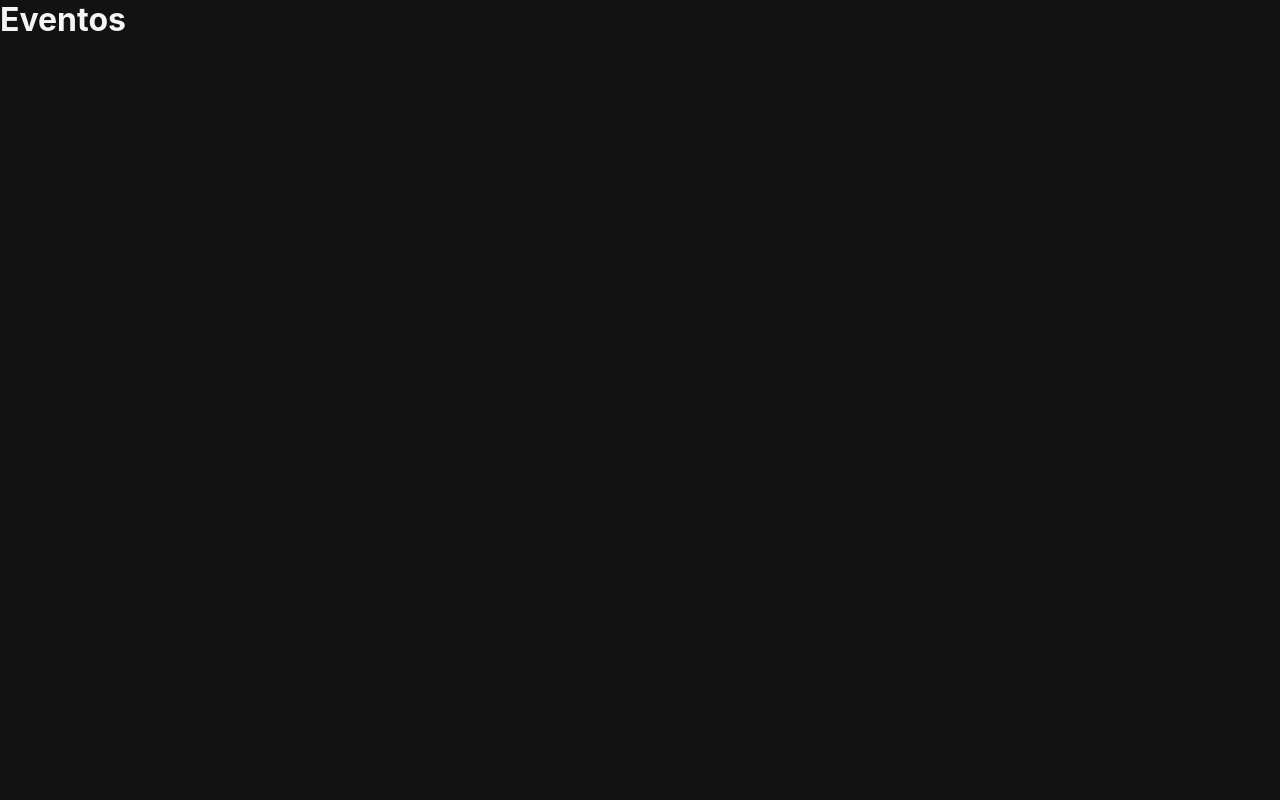
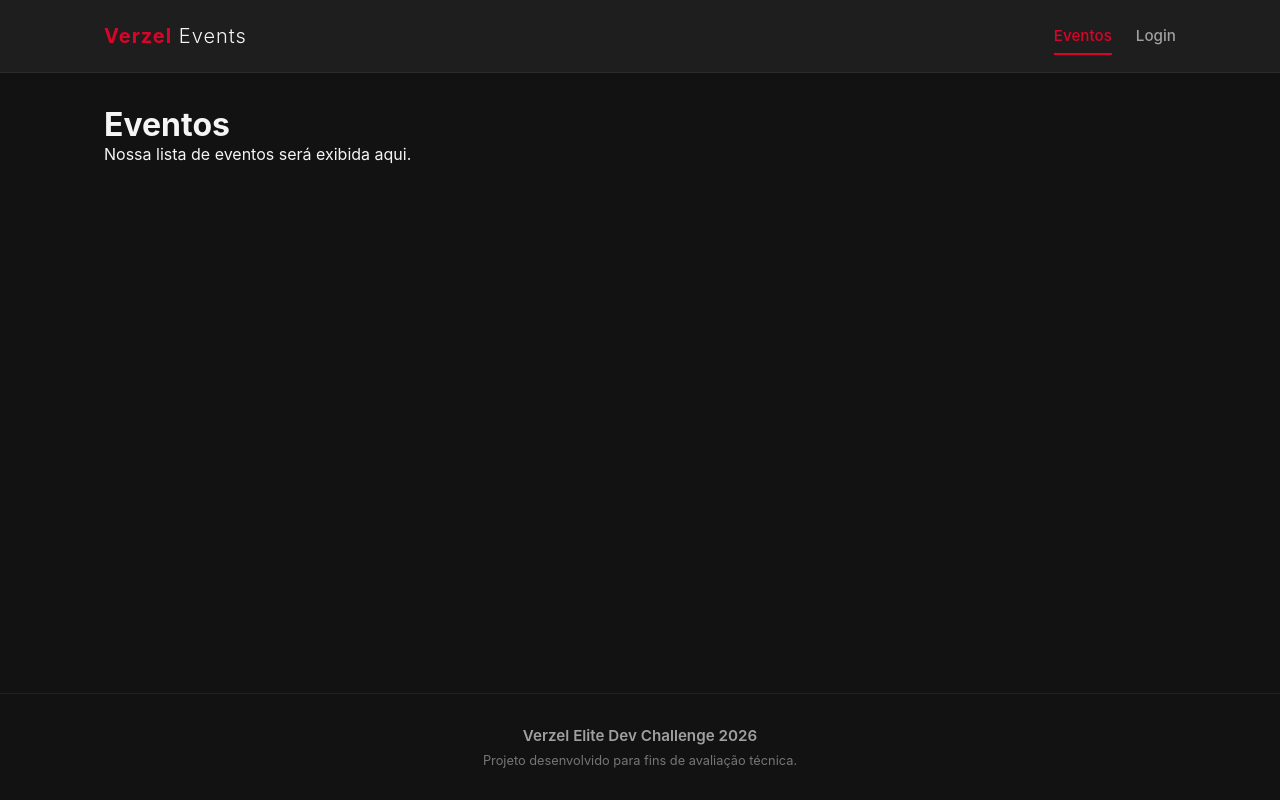
Before and after one commit to leafrrs/elite-dev-verzel-2026, a React (Vite) app in the folder frontend/: page / in a window 1280 px wide. Built offline with nearby package versions, Linux system fonts and the light colour scheme.

Commit message:
feat(frontend): add shared layout and navigation structure

```diff
--- /dev/null
+++ b/frontend/src/components/Footer/Footer.scss
@@ -0,0 +1,27 @@
+@use '../../styles/variables' as *;
+
+.footer {
+  background-color: $color-bg-primary;
+  border-top: 1px solid rgba($color-text-secondary, 0.1);
+  padding: ($space-base * 4) 0;
+  margin-top: auto;
+
+  &__container {
+    display: flex;
+    flex-direction: column;
+    align-items: center;
+    gap: ($space-base);
+    text-align: center;
+    color: $color-text-secondary;
+
+    p {
+      font-weight: 600;
+      font-size: 0.95rem;
+    }
+
+    small {
+      font-size: 0.8rem;
+      opacity: 0.7;
+    }
+  }
+}
--- /dev/null
+++ b/frontend/src/components/Footer/Footer.tsx
@@ -0,0 +1,12 @@
+import './Footer.scss';
+
+export function Footer() {
+  return (
+    <footer className="footer">
+      <div className="container footer__container">
+        <p>Verzel Elite Dev Challenge 2026</p>
+        <small>Projeto desenvolvido para fins de avaliação técnica.</small>
+      </div>
+    </footer>
+  );
+}
--- /dev/null
+++ b/frontend/src/components/Header/Header.scss
@@ -0,0 +1,68 @@
+@use '../../styles/variables' as *;
+
+.header {
+  background-color: $color-bg-surface;
+  border-bottom: 1px solid rgba($color-text-secondary, 0.1);
+  position: sticky;
+  top: 0;
+  z-index: 100; // Garante que fique sobre os conteúdos roláveis
+
+  &__container {
+    display: flex;
+    align-items: center;
+    justify-content: space-between;
+    height: 72px;
+  }
+
+  &__logo {
+    font-size: 1.25rem;
+    font-weight: 300;
+    letter-spacing: 1px;
+
+    a {
+      color: $color-text-main;
+      transition: color 0.2s ease;
+
+      strong {
+        font-weight: 700;
+        color: $color-accent;
+      }
+
+      &:hover, &:focus-visible {
+        color: $color-accent;
+        outline: 2px solid $color-accent;
+        outline-offset: 4px;
+        border-radius: $radius-sm;
+      }
+    }
+  }
+
+  &__nav {
+    display: flex;
+    gap: ($space-base * 3);
+  }
+
+  &__link {
+    font-size: 0.95rem;
+    color: $color-text-secondary;
+    font-weight: 500;
+    transition: color 0.2s ease;
+    padding: ($space-base) 0;
+
+    &:hover {
+      color: $color-text-main;
+    }
+
+    &:focus-visible {
+      outline: 2px solid $color-accent;
+      outline-offset: 4px;
+      border-radius: $radius-sm;
+      color: $color-text-main;
+    }
+
+    &--active {
+      color: $color-accent;
+      border-bottom: 2px solid $color-accent;
+    }
+  }
+}
--- /dev/null
+++ b/frontend/src/components/Header/Header.tsx
@@ -0,0 +1,31 @@
+import { NavLink } from 'react-router-dom';
+import './Header.scss';
+
+export function Header() {
+  return (
+    <header className="header">
+      <div className="container header__container">
+        <div className="header__logo">
+          <NavLink to="/">
+            <strong>Verzel</strong> Events
+          </NavLink>
+        </div>
+
+        <nav className="header__nav" aria-label="Navegação principal">
+          <NavLink
+            to="/"
+            className={({ isActive }) => isActive ? "header__link header__link--active" : "header__link"}
+          >
+            Eventos
+          </NavLink>
+          <NavLink
+            to="/login"
+            className={({ isActive }) => isActive ? "header__link header__link--active" : "header__link"}
+          >
+            Login
+          </NavLink>
+        </nav>
+      </div>
+    </header>
+  );
+}
--- /dev/null
+++ b/frontend/src/layouts/MainLayout.tsx
@@ -0,0 +1,15 @@
+import { Outlet } from 'react-router-dom';
+import { Header } from '../components/Header/Header';
+import { Footer } from '../components/Footer/Footer';
+
+export function MainLayout() {
+  return (
+    <div className="layout-wrapper">
+      <Header />
+      <main className="layout-main">
+        <Outlet />
+      </main>
+      <Footer />
+    </div>
+  );
+}
--- a/frontend/src/pages/HomePage.tsx
+++ b/frontend/src/pages/HomePage.tsx
@@ -1,7 +1,8 @@
 export function HomePage() {
   return (
-    <div>
+    <div className="container">
       <h1>Eventos</h1>
+      <p>Nossa lista de eventos será exibida aqui.</p>
     </div>
   );
 }
--- a/frontend/src/pages/LoginPage.tsx
+++ b/frontend/src/pages/LoginPage.tsx
@@ -1,7 +1,8 @@
 export function LoginPage() {
   return (
-    <div>
+    <div className="container">
       <h1>Login</h1>
+      <p>Acesso exclusivo para Organizer e Gate Staff.</p>
     </div>
   );
 }
--- a/frontend/src/routes/AppRoutes.tsx
+++ b/frontend/src/routes/AppRoutes.tsx
@@ -1,12 +1,15 @@
 import { Routes, Route } from 'react-router-dom';
+import { MainLayout } from '../layouts/MainLayout';
 import { HomePage } from '../pages/HomePage';
 import { LoginPage } from '../pages/LoginPage';
 
 export function AppRoutes() {
   return (
     <Routes>
-      <Route path="/" element={<HomePage />} />
-      <Route path="/login" element={<LoginPage />} />
+      <Route element={<MainLayout />}>
+        <Route path="/" element={<HomePage />} />
+        <Route path="/login" element={<LoginPage />} />
+      </Route>
     </Routes>
   );
 }
--- a/frontend/src/styles/global.scss
+++ b/frontend/src/styles/global.scss
@@ -1,10 +1,27 @@
 @use 'variables' as *;
 @use 'reset';
 
-// Aqui entrarão configurações globais do layout se necessário
-// Exemplo:
+// Wrapper principal para garantir que o Footer fique sempre embaixo (Sticky Footer flexível)
+#root {
+  display: flex;
+  flex-direction: column;
+  min-height: 100vh;
+}
+
+.layout-wrapper {
+  display: flex;
+  flex-direction: column;
+  flex: 1;
+}
+
+.layout-main {
+  flex: 1;
+  padding: ($space-base * 4) 0;
+}
+
 .container {
-  max-width: 1200px;
-  margin: 0 auto;
-  padding: 0 ($space-base * 2);
+  width: 100%;
+  max-width: 1120px;
+  margin-inline: auto;
+  padding-inline: ($space-base * 3);
 }
```
